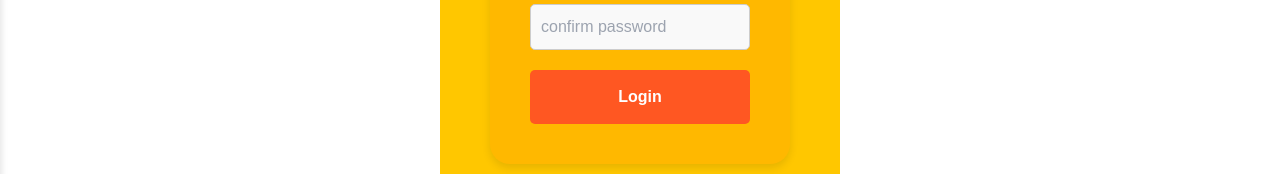
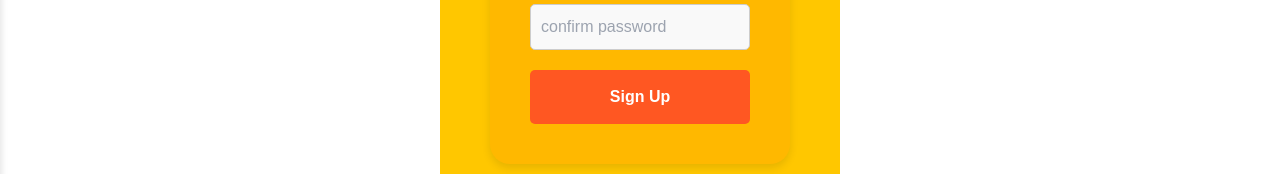
Before and after one commit to AdamAzuddin/makanlah, a Next.js app: page /signup in a window 1280 px wide. Shown: the part 614-788 px from the top of the page. Built offline with nearby package versions, Linux system fonts and the light colour scheme.

Commit message:
change button name from login to sign up

```diff
--- a/app/signup/page.tsx
+++ b/app/signup/page.tsx
@@ -85,7 +85,7 @@ const pageCust = () => {
           </div>
 
           {/* Login Button */}
-          <button style={styles.button}>Login</button>
+          <button style={styles.button}>Sign Up</button>
         </div>
       </div>
     </div>
```
